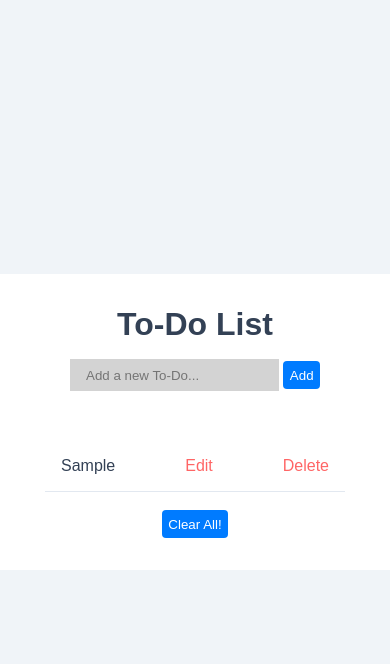
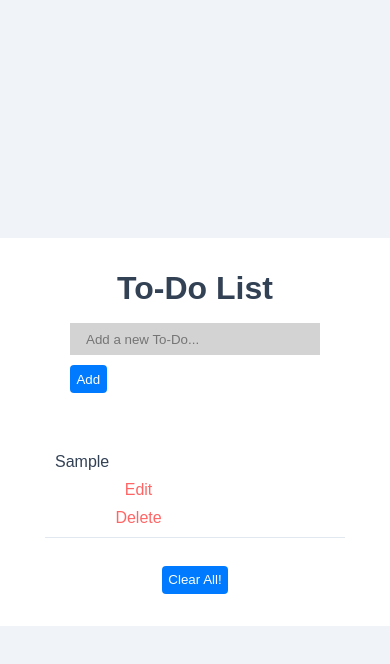
Before and after one commit to vaibhavcodes09-dev/todo-list-app, a plain HTML site: page index.html in a window 390 px wide. Both pictures are taken after typing "Sample" into the empty fields and a click on the button "Add". Drawn offline with Linux system fonts and the light colour scheme.

Commit message:
fix: Add responsive design for mobile devices

```diff
--- a/style.css
+++ b/style.css
@@ -83,3 +83,34 @@ body{
 #toDoList li button:hover {
     opacity: 1;
 }
+
+/* Responsiveness */
+@media (max-width: 600px) {
+
+    body {
+        margin: 10px;
+    }
+
+    #toDoForm {
+        flex-direction: column;
+        align-items: stretch;
+    }
+
+    #toDoInput {
+        width: 100%;
+        margin-bottom: 10px;
+        box-sizing: border-box;
+    }
+
+    #toDoList li {
+        flex-direction: column;
+        align-items: flex-start;
+        padding: 10px;
+        margin-bottom: 10px;
+    }
+
+    #toDoList li button {
+        margin-top: 10px;
+        width: calc(50% - 5px);
+    }
+}
```
